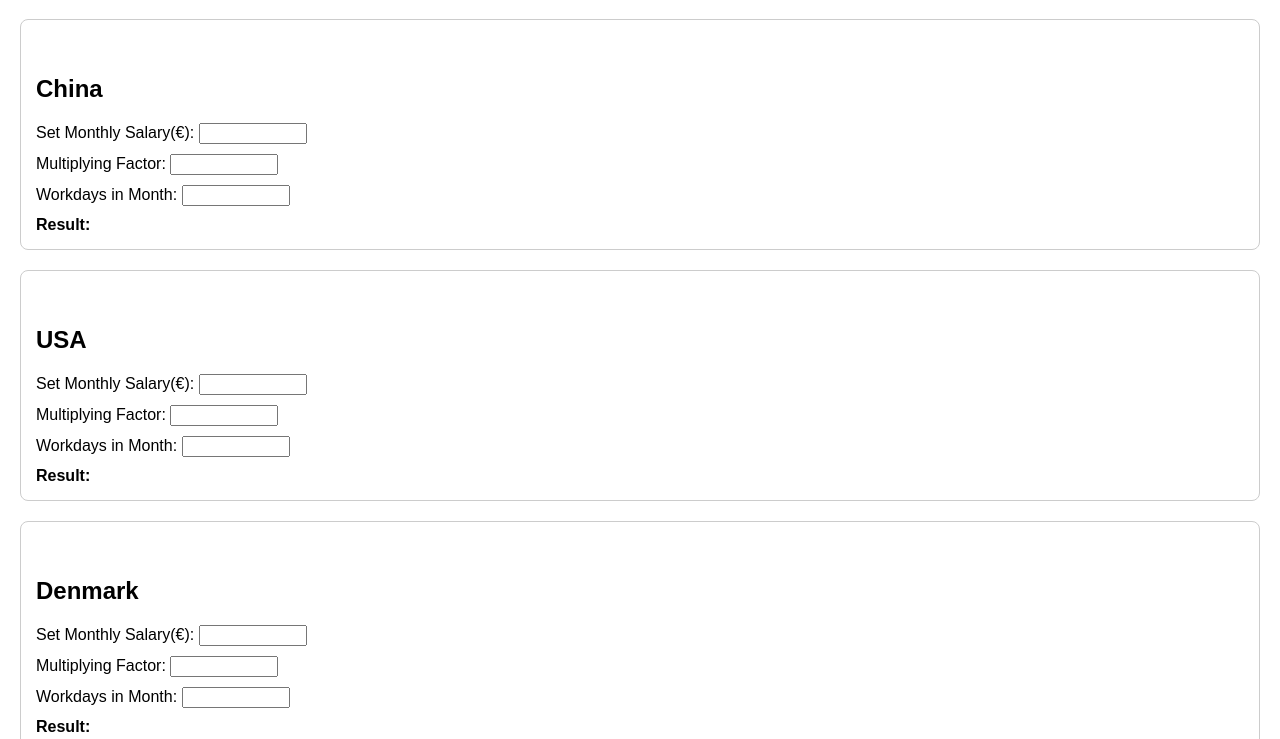
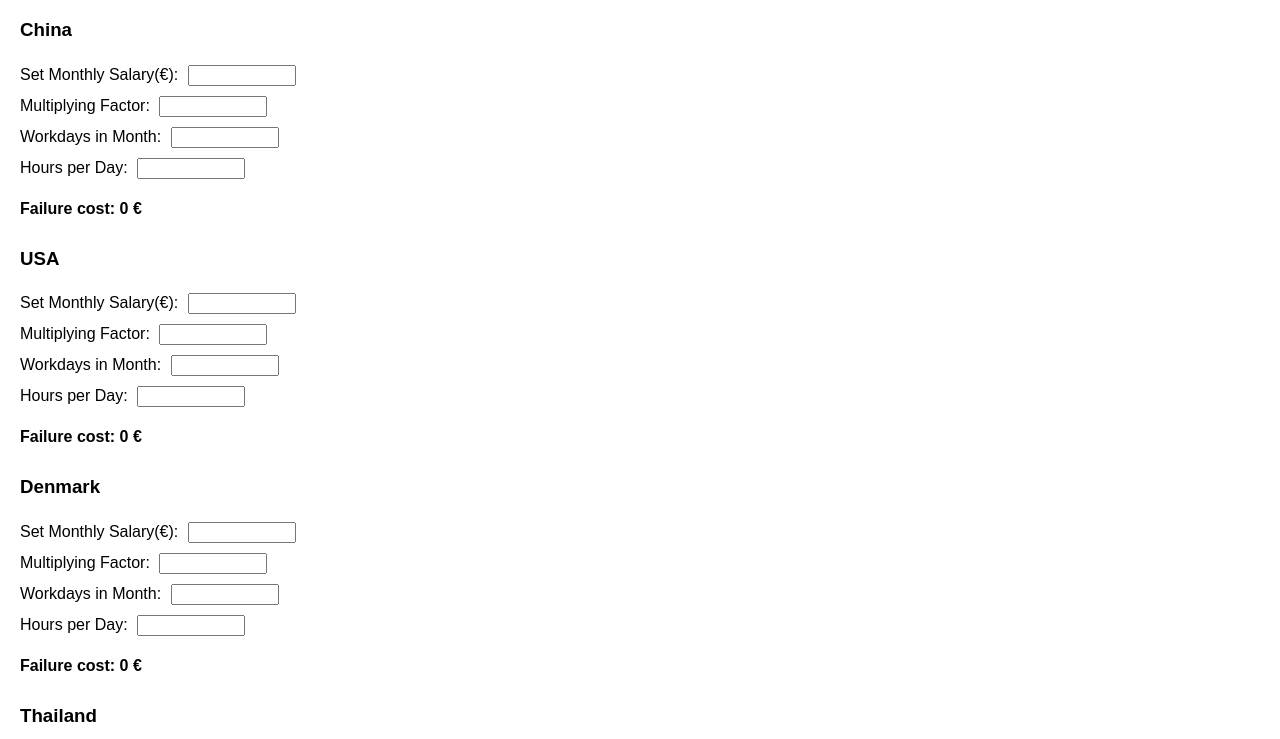
Before and after one commit to AndrewVinther/Failure-Cost-Index-Calc, a plain HTML site: page index.html in a window 1280 px wide. Shown: the part 61-800 px from the top of the page. Drawn offline with Linux system fonts and the light colour scheme; no server answers.

Commit message:
Update index.html

```diff
--- a/index.html
+++ b/index.html
@@ -1,17 +1,14 @@
+
 <!DOCTYPE html>
 <html lang="en">
 <head>
 <meta charset="UTF-8">
 <title>Failure Cost Index Calculator</title>
-  <script src="https://www.gstatic.com/firebasejs/8.10.0/firebase-app.js"></script>
-  <script src="https://www.gstatic.com/firebasejs/8.10.0/firebase-database.js"></script>
 <style>
     body { font-family: Arial, sans-serif; margin: 20px; }
-    h2 { margin-top: 40px; }
-    .section { border: 1px solid #ccc; padding: 15px; margin-bottom: 20px; border-radius: 8px; }
-    label { display: block; margin-top: 10px; }
-    input[type="number"] { width: 100px; }
-    .result { font-weight: bold; margin-top: 10px; }
+    .section { margin-bottom: 30px; }
+    input[type="number"] { width: 100px; margin: 5px; }
+    p { font-weight: bold; }
 </style>
 </head>
 <body>
@@ -20,60 +17,45 @@
 <div id="calculator"></div>
 
 <script>
-    var firebaseConfig = {
-      apiKey: "AIzaSyAWjw0Z2dvJ1NoKfKKuY2cdb4cfTAdXXRs",
-      authDomain: "failure-cost-index.firebaseapp.com",
-      databaseURL: "https://failure-cost-index-default-rtdb.europe-west1.firebasedatabase.app",
-      projectId: "failure-cost-index",
-      storageBucket: "failure-cost-index.firebasestorage.app",
-      messagingSenderId: "707480339831",
-      appId: "1:707480339831:web:ffc8d8ed3fc9ce16ce4d72",
-      measurementId: "G-X9LSQPTNGQ"
-    };
-    firebase.initializeApp(firebaseConfig);
-    var db = firebase.database();
+const countries = ["China", "USA", "Denmark", "Thailand", "Slovakia"];
 
-    const sectors = ["China", "USA", "Denmark", "Thailand", "Slovakia"];
-    const container = document.getElementById("calculator");
-
-    sectors.forEach(sector => {
+function createSection(country) {
     const div = document.createElement("div");
     div.className = "section";
     div.innerHTML = `
-        <h2>${sector}</h2>
-        <label>Set Monthly Salary(€): <input type="number" id="${sector}-wage" /></label>
-        <label>Multiplying Factor: <input type="number" id="${sector}-factor" /></label>
-        <label>Workdays in Month: <input type="number" id="${sector}-days" /></label>
-        <div class="result" id="${sector}-result">Result: </div>
+        <h3>${country}</h3>
+        <label>Set Monthly Salary(€): <input type="number" class="salary" /></label><br>
+        <label>Multiplying Factor: <input type="number" class="factor" step="0.1" /></label><br>
+        <label>Workdays in Month: <input type="number" class="workdays" /></label><br>
+        <label>Hours per Day: <input type="number" class="hours" /></label><br>
+        <p>Failure cost: <span class="result">0</span> €</p>
     `;
-      container.appendChild(div);
-
-      const wageInput = div.querySelector(`#${sector}-wage`);
-      const factorInput = div.querySelector(`#${sector}-factor`);
-      const daysInput = div.querySelector(`#${sector}-days`);
-      const resultDiv = div.querySelector(`#${sector}-result`);
-
-      function calculateAndSave() {
-        const wage = parseFloat(wageInput.value) || 0;
-        const factor = parseFloat(factorInput.value) || 0;
-        const days = parseFloat(daysInput.value) || 1;
-        const result = (wage * factor) / days;
-        resultDiv.textContent = "Failure cost: " + result.toFixed(2) + " €";
-        db.ref("sectors/" + sector).set({ wage, factor, days });
+    return div;
 }
 
-      [wageInput, factorInput, daysInput].forEach(input => {
-        input.addEventListener("input", calculateAndSave);
-      });
+function calculateFailureCost(section) {
+    const salary = parseFloat(section.querySelector(".salary").value) || 0;
+    const factor = parseFloat(section.querySelector(".factor").value) || 0;
+    const workdays = parseFloat(section.querySelector(".workdays").value) || 0;
+    const hours = parseFloat(section.querySelector(".hours").value) || 0;
+    const resultEl = section.querySelector(".result");
 
-      db.ref("sectors/" + sector).once("value").then(snapshot => {
-        const data = snapshot.val();
-        if (data) {
-          wageInput.value = data.wage;
-          factorInput.value = data.factor;
-          daysInput.value = data.days;
-          calculateAndSave();
+    if (salary > 0 && workdays > 0 && hours > 0) {
+        const hourlyWage = salary / (workdays * hours);
+        const failureCost = (hourlyWage * factor).toFixed(2);
+        resultEl.textContent = failureCost;
+    } else {
+        resultEl.textContent = "0";
     }
+}
+
+const container = document.getElementById("calculator");
+countries.forEach(country => {
+    const section = createSection(country);
+    container.appendChild(section);
+
+    section.querySelectorAll("input").forEach(input => {
+        input.addEventListener("input", () => calculateFailureCost(section));
     });
 });
 </script>
```
Lines whose indentation alone changed are shown as unchanged.
